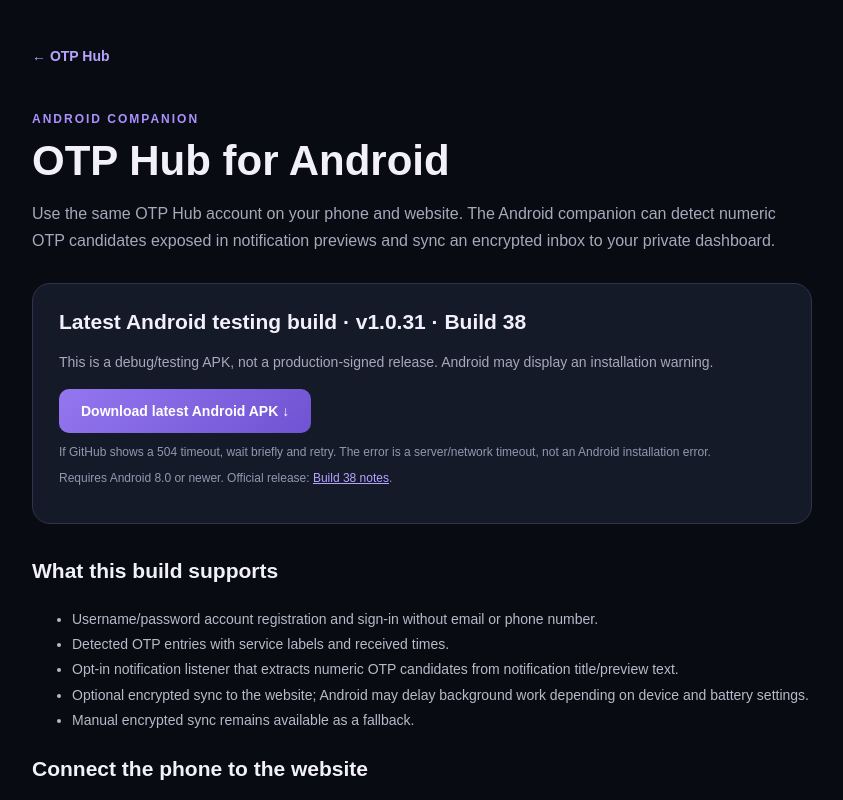
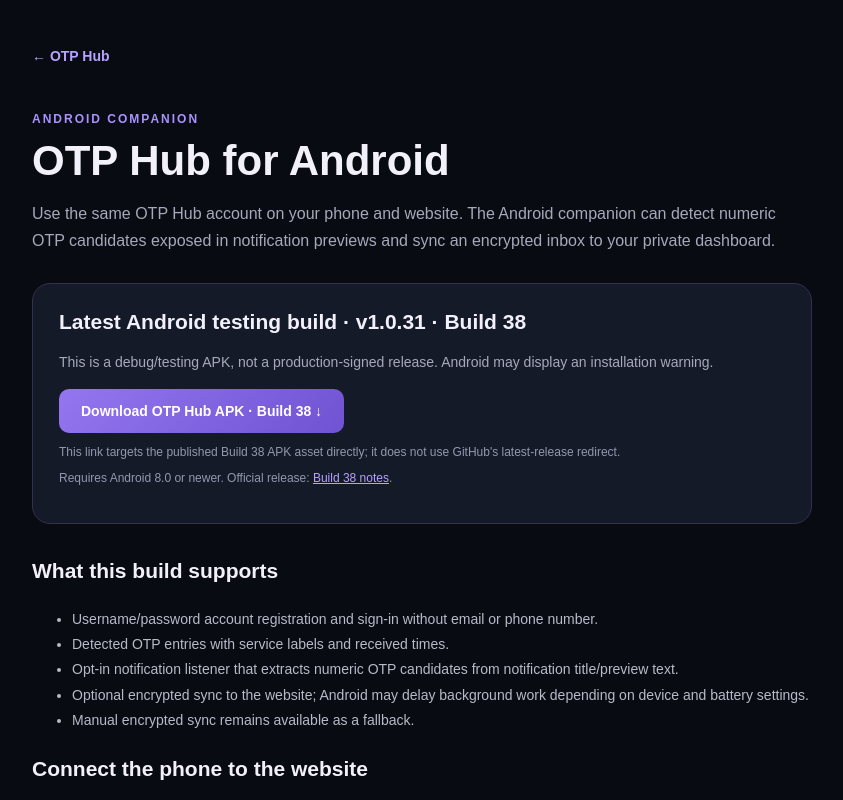
Before and after one commit to kushalthedeveloper/otp-hub, a Next.js app: page /download in a window 1280 px wide. Shown: the top 800 px of the page, without its empty margins (218-1061 px from the left). Built offline with nearby package versions, Linux system fonts and the light colour scheme.

Commit message:
Fix Build 38 APK download URL and clarify single-password inbox

```diff
--- a/app/download/page.tsx
+++ b/app/download/page.tsx
@@ -9,8 +9,8 @@ export default function DownloadPage() {
         <section style={{ background: "#151a29", border: "1px solid #34304e", borderRadius: 18, padding: 26, marginTop: 28 }}>
           <h2 style={{ marginTop: 0 }}>Latest Android testing build · v1.0.31 · Build 38</h2>
           <p style={{ color: "#a8a8bb", lineHeight: 1.7 }}>This is a debug/testing APK, not a production-signed release. Android may display an installation warning.</p>
-          <a href="https://github.com/kushalthedeveloper/otp-hub/releases/latest/download/app-debug.apk" style={{ display: "inline-block", padding: "14px 22px", borderRadius: 10, background: "linear-gradient(135deg,#9476f0,#7053d2)", color: "white", fontWeight: 700, textDecoration: "none" }}>Download latest Android APK ↓</a>
-          <p style={{ fontSize: 12, color: "#9398ad", marginBottom: 0 }}>If GitHub shows a 504 timeout, wait briefly and retry. The error is a server/network timeout, not an Android installation error.</p>
+          <a href="https://github.com/kushalthedeveloper/otp-hub/releases/download/android-build-38/app-debug.apk" style={{ display: "inline-block", padding: "14px 22px", borderRadius: 10, background: "linear-gradient(135deg,#9476f0,#7053d2)", color: "white", fontWeight: 700, textDecoration: "none" }}>Download OTP Hub APK · Build 38 ↓</a>
+          <p style={{ fontSize: 12, color: "#9398ad", marginBottom: 0 }}>This link targets the published Build 38 APK asset directly; it does not use GitHub's latest-release redirect.</p>
           <p style={{ fontSize: 12, color: "#9398ad" }}>Requires Android 8.0 or newer. Official release: <a href="https://github.com/kushalthedeveloper/otp-hub/releases/tag/android-build-38" style={{ color: "#b6a3ff" }}>Build 38 notes</a>.</p>
         </section>
         <section style={{ marginTop: 28, lineHeight: 1.8, color: "#b8bac9" }}>
```
